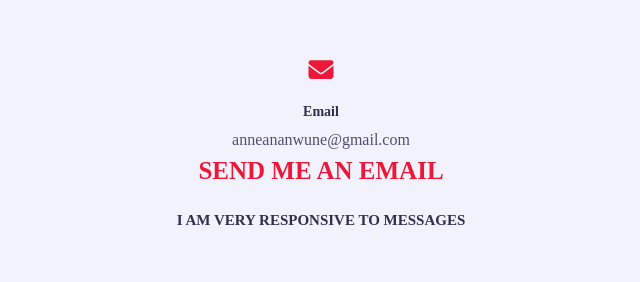
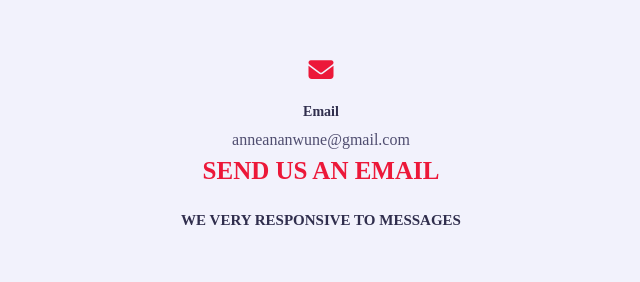
Before and after one commit to Annahbellah/annahbellah.github.io, a plain HTML site: page index.html in a window 1280 px wide. Shown: the part 4364-4646 px from the top of the page, 454-1094 px from the left. Drawn offline with nearby package versions, Linux system fonts and the light colour scheme; a web font is replaced by a local one.

Commit message:
portfolio website updated

```diff
--- a/index.html
+++ b/index.html
@@ -444,8 +444,8 @@
                         </div>
                         <!-- ===== Contact info item end -->
                     </div>
-                    <h3 class="contact-title padd-15">SEND ME AN EMAIL</h3>
-                    <h4 class="contact-sub-title padd-15">I AM VERY RESPONSIVE TO MESSAGES</h4>
+                    <h3 class="contact-title padd-15">SEND US AN EMAIL</h3>
+                    <h4 class="contact-sub-title padd-15">WE VERY RESPONSIVE TO MESSAGES</h4>
                     <!-- ===== Contact Form ===== -->
                     <div class="row">
                         <div class="contact-form padd-15">
```
